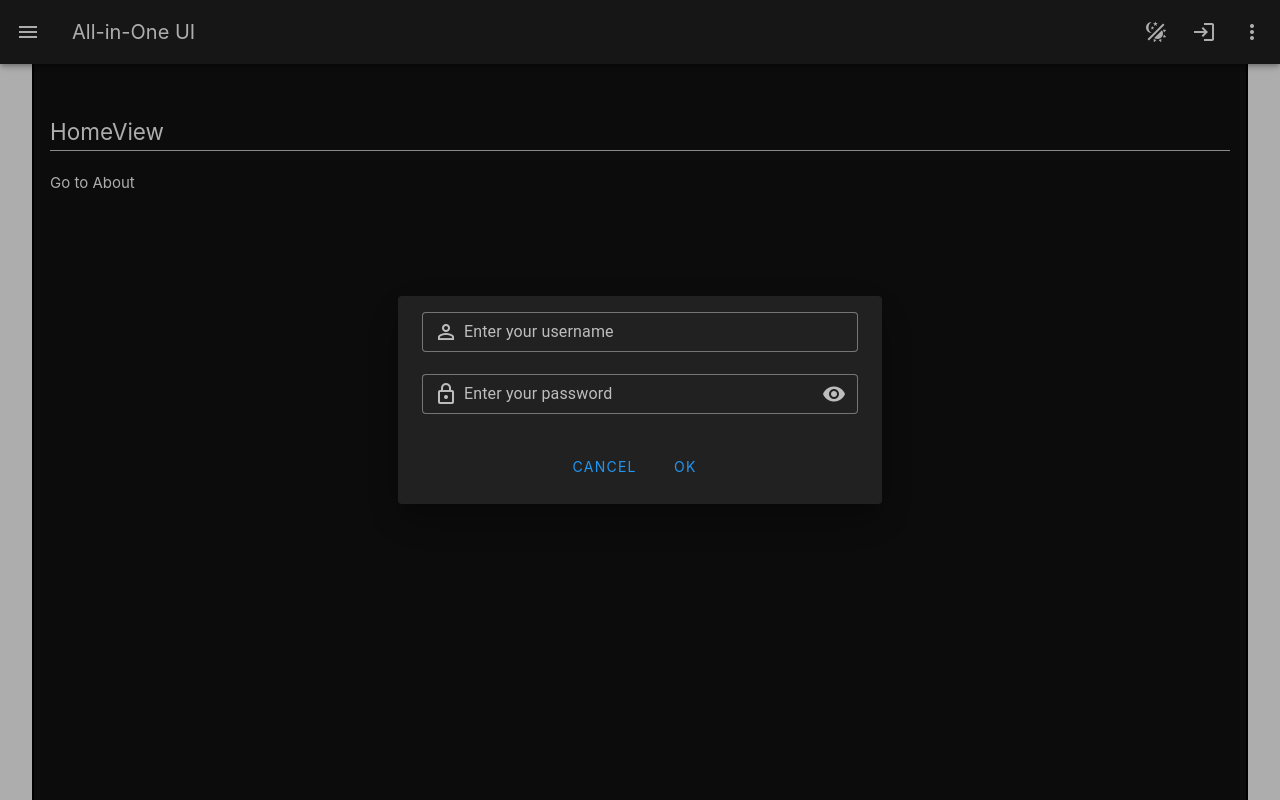
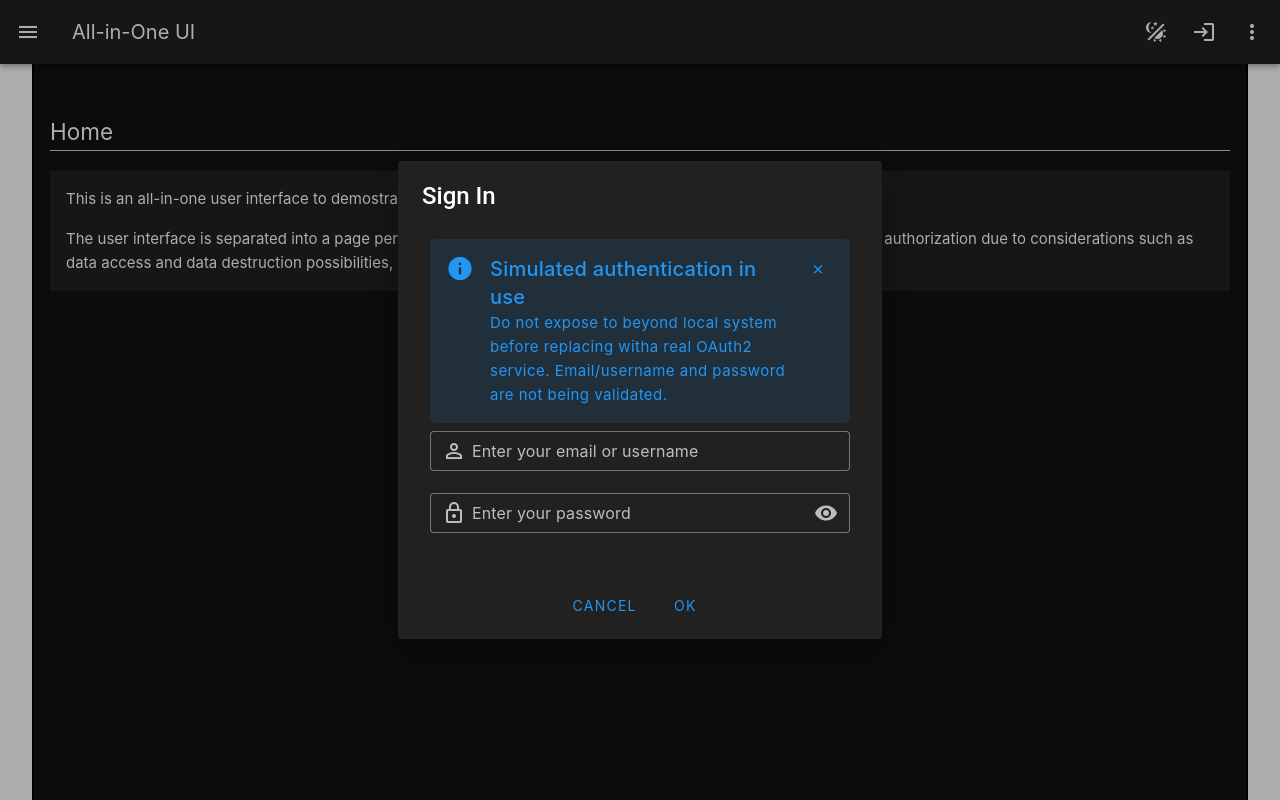
Before and after one commit to junmasui/answer-seeking-agent, a Vue app in the folder frontend/app/: page / in a window 1280 px wide. Both pictures are taken after a click on the button 1204 px from the left and 32 px from the top of the page. Built offline with nearby package versions, Linux system fonts and the light colour scheme.

Commit message:
Some clean-up for workflow understandability (#9)

```diff
--- a/frontend/app/src/App.vue
+++ b/frontend/app/src/App.vue
@@ -30,7 +30,8 @@
       </v-menu>
 
     </v-app-bar>
-    <sign-in-dialog v-model:active="performSignIn" v-model:accessToken="accessToken" v-model:signedIn="signedIn" @onSuccess="signInSucceeded">
+    <sign-in-dialog v-model:active="performSignIn" v-model:accessToken="accessToken" v-model:signedIn="signedIn"
+      @onSuccess="signInSucceeded">
     </sign-in-dialog>
 
     <v-main>
@@ -42,10 +43,12 @@
     <v-navigation-drawer v-model:model-value="drawerModel" temporary>
       <v-list>
         <v-list-item title="Home" to="/"></v-list-item>
-        <v-list-item title="About" to="/about"></v-list-item>
+        <!-- Reinsert when we have meaningful info:
+          <v-list-item title="About" to="/about"></v-list-item>
+        -->
+        <v-list-item title="Health" to="/health"></v-list-item>
+        <v-list-item title="Document Manager" to="/doc-mgr"></v-list-item>
         <v-list-item title="Conversational" to="/conversational"></v-list-item>
-        <v-list-item title="Document Manager" to="/doc-mgr"></v-list-item>
-        <v-list-item title="Health" to="/health"></v-list-item>
         <v-list-item title="Administrator" to="/admin"></v-list-item>
       </v-list>
     </v-navigation-drawer>
--- a/frontend/app/src/common/SignInDialog.vue
+++ b/frontend/app/src/common/SignInDialog.vue
@@ -2,18 +2,25 @@
     <v-dialog v-model="active" max-width="500px">
         <v-card class="pa-2 ma-2">
             <v-card-title class="text-h5">
+                Sign In
+            </v-card-title>
+            <v-card-text>
+                <v-alert closable title="Simulated authentication in use"
+                    text="Do not expose to beyond local system before replacing witha real OAuth2 service. Email/username and password are not being validated."
+                    type="info" variant="tonal" v-model="alertVisible" class="mb-2"></v-alert>
+
+
                 <v-form>
-                    <!-- alternative icon was mdi-email-outline -->
+                    <!-- alternative prepend-inner-icon was mdi-email-outline -->
                     <v-text-field variant="outlined" v-model="username" prepend-inner-icon="mdi-account-outline"
-                        label="Enter your username"  density="compact"
-                        placeholder="Enter your username"
-                        ></v-text-field>
+                        label="Enter your email or username" density="compact"
+                        placeholder="Enter your email or username"></v-text-field>
                     <v-text-field variant="outlined" v-model="password" prepend-inner-icon="mdi-lock-outline"
                         label="Enter your password" :append-inner-icon="passwordVisible ? 'mdi-eye-off' : 'mdi-eye'"
                         :type="passwordVisible ? 'text' : 'password'" density="compact"
-                        placeholder="Enter your password" @click:append-inner="toggleVisibility"></v-text-field>
+                        placeholder="Enter your password" @click:append-inner="togglePasswordVisibility"></v-text-field>
                 </v-form>
-            </v-card-title>
+            </v-card-text>
             <v-card-actions>
                 <v-spacer></v-spacer>
                 <v-btn color="primary" variant="text" @click="onCancel">Cancel</v-btn>
@@ -25,7 +32,7 @@
 </template>
 
 <script setup>
-import { ref } from 'vue'
+import { ref, watch } from 'vue'
 
 const active = defineModel('active', {
     type: Boolean,
@@ -42,11 +49,28 @@ const accessToken = defineModel('acccessToken', {
 
 const emit = defineEmits(['onSuccess'])
 
+const alertVisible = ref(true)
+
 const username = ref('')
 const passwordVisible = ref(false)
 const password = ref('')
 
-function toggleVisibility() {
+
+var alertTimeoutId;
+
+watch(alertVisible, (newValue, oldValue) => {
+    // Clear any existing timeout
+    clearTimeout(alertTimeoutId);
+    alertTimeoutId = 0;
+    if (newValue === false) {
+        // Set a timeout to make the alert visible after 5 minutes
+        alertTimeoutId = setTimeout(() => {
+            alertVisible.value = true; // Reset the value
+        }, 300000); // 5 minutes in milliseconds
+    }
+});
+
+function togglePasswordVisibility() {
     passwordVisible.value = !passwordVisible.value
 }
 
@@ -61,7 +85,7 @@ async function onConfirm() {
         formData.append('username', username.value);
         formData.append('password', password.value);
 
-        const response = await fetch(`/api/mock_auth/token`, {
+        const response = await fetch(`/api/sim_auth/token`, {
             method: 'POST',
             body: formData
         });
--- a/frontend/app/src/core/AboutView.vue
+++ b/frontend/app/src/core/AboutView.vue
@@ -1,24 +1,9 @@
 <template>
-    <h2>AboutView</h2>
+    <h2>About</h2>
 </template>
 
 <script setup>
 </script>
 
 <style>
-nav,
-main {
-    border: 2px solid #000;
-    margin-bottom: 10px;
-    padding: 10px;
-}
-
-nav>a+a {
-    margin-left: 10px;
-}
-
-h2 {
-    border-bottom: 1px solid #ccc;
-    margin: 0 0 20px;
-}
 </style>
--- a/frontend/app/src/core/HomeView.vue
+++ b/frontend/app/src/core/HomeView.vue
@@ -1,6 +1,19 @@
 <template>
-  <h2>HomeView</h2>
-  <button @click="goToAbout">Go to About</button>
+  <h2>Home</h2>
+  <v-sheet class="pa-2">
+    <p class="pa-2">
+      This is an all-in-one user interface to demostrate
+      and experiment with
+      a modern agentic system.
+    </p>
+    <p class="pa-2">
+      The user interface is separated into a page
+      per role of      a possible workflow.
+      Each role could have a different level of authorization
+      due to considerations such as data access and data destruction possibilities,
+      local computing resource demands, cloud service usages, etc.
+    </p>
+  </v-sheet>
 </template>
 
 <script setup>
@@ -14,20 +27,4 @@ function goToAbout() {
 
 </script>
 
-<style>
-nav,
-main {
-  border: 2px solid #000;
-  margin-bottom: 10px;
-  padding: 10px;
-}
-
-nav>a+a {
-  margin-left: 10px;
-}
-
-h2 {
-  border-bottom: 1px solid #ccc;
-  margin: 0 0 20px;
-}
-</style>
+<style></style>
--- a/frontend/app/src/router.js
+++ b/frontend/app/src/router.js
@@ -11,7 +11,7 @@ import AdminCheckView from './core/AdminView.vue'
 
 const routes = [
   { path: '/', component: HomeView },
-  { path: '/about', component: AboutView },
+  // Reinsert when we have meaningful info: { path: '/about', component: AboutView },
   { path: '/conversational', component: ConversationalView },
   { path: '/doc-mgr', component: DocManagerView,
     children: [
```
Also changed, not shown: 2 other files (tests, documents, lock files or other folders).
